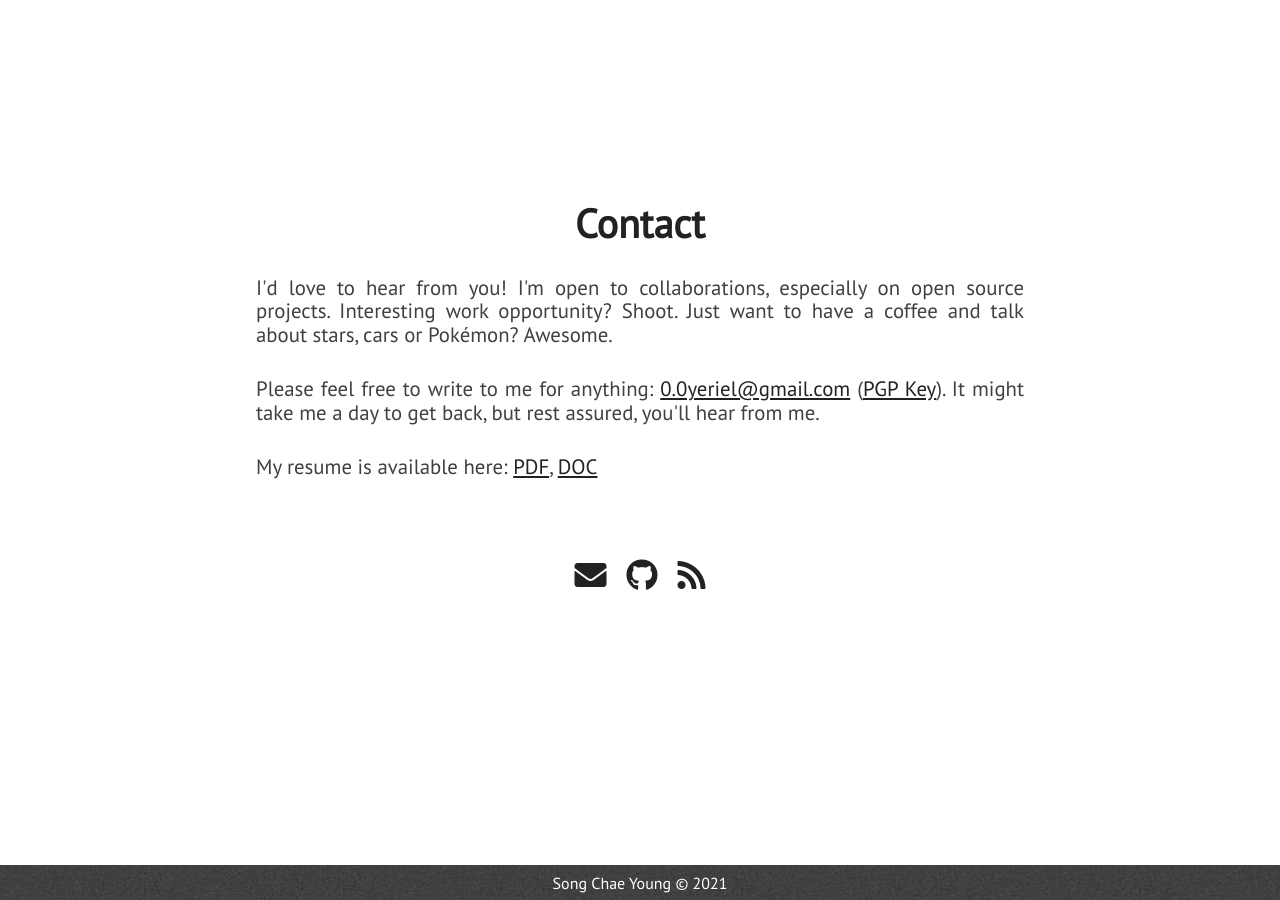
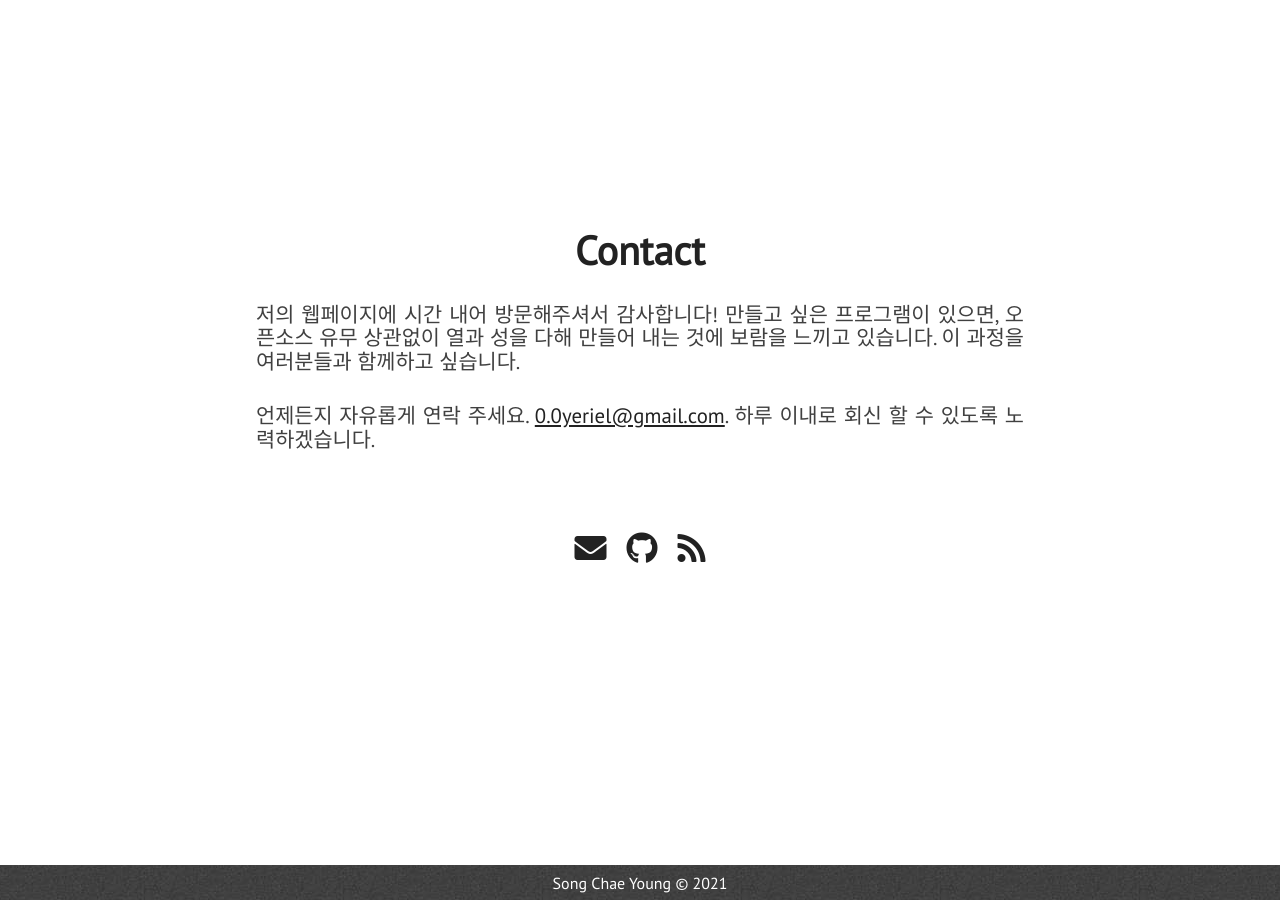
Before and after one commit to SongChaeYoung98/SongChaeYoung98.github.io, a Jekyll site: the page built from index.html, in a window 1280 px wide and 900 px high, scrolled down 5081 px. Built offline with Jekyll 4.4.1, drawn with Linux system fonts in a browser that asks for light colours; nearby versions of some CDN libraries.

Commit message:
Update extra.html

```diff
--- a/_includes/extra.html
+++ b/_includes/extra.html
@@ -3,14 +3,12 @@
         <div>
             <div class="section-heading" id="chat-text">Contact</div>
             <p class="paragraph-text justify-text">
-                I'd love to hear from you! I'm open to collaborations, especially on open source projects. Interesting work opportunity? Shoot. Just want to have a coffee and talk about stars, cars or Pokémon? Awesome.
+                저의 웹페이지에 시간 내어 방문해주셔서 감사합니다! 만들고 싶은 프로그램이 있으면, 오픈소스 유무 상관없이 열과 성을 다해 만들어 내는 것에 보람을 느끼고 있습니다. 이 과정을 여러분들과 함께하고 싶습니다.
             </p>
             <p class="paragraph-text justify-text">
-                Please feel free to write to me for anything: <a href="mailto:{{ site.email }}">{{ site.email }}</a> (<a href=>PGP Key</a>). It might take me a day to get back, but rest assured, you'll hear from me.
+                언제든지 자유롭게 연락 주세요. <a href="mailto:{{ site.email }}">{{ site.email }}</a>. 하루 이내로 회신 할 수 있도록 노력하겠습니다.
             </p>
-            <p class="paragraph-text justify-text">
-                My resume is available here: <a href="{{ site.blog_url }}/resume/resume.pdf">PDF</a>, <a href="{{ site.blog_url }}/resume/resume.docx">DOC</a>
-            </p>
+
             <div class="extra-links">
                 <span class="hint--bottom bottom-link" aria-label="Email">
                     <a href="mailto:{{ site.email }}"><i class="head-icon fas fa-envelope"></i></a>
```
